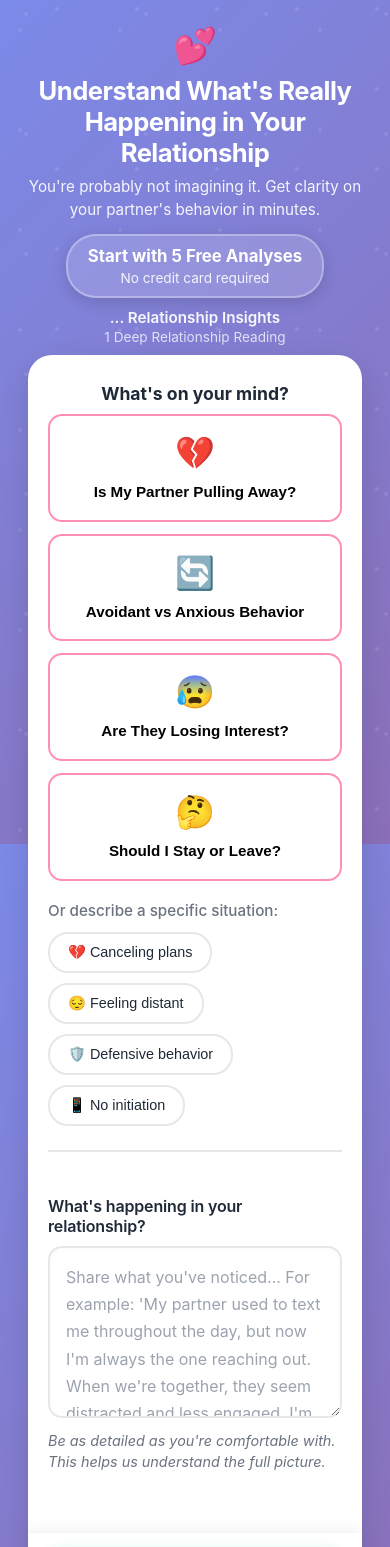
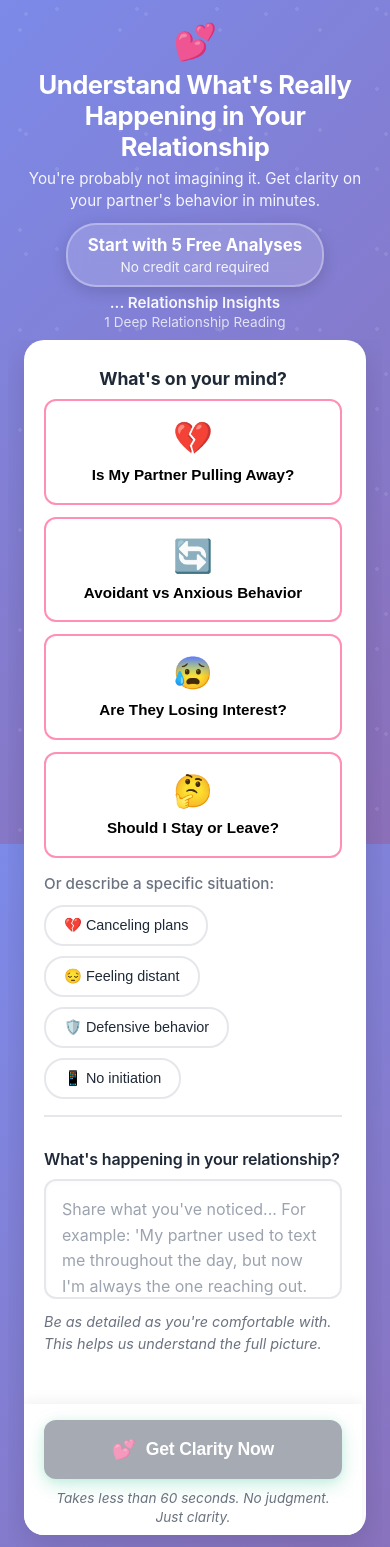
Before and after one commit to maxkantor/love-behavior-translator, a React (Vite) app in the folder frontend/: page / in a window 390 px wide. Shown: the top 1547 px of the page. Built offline with nearby package versions, Linux system fonts and the light colour scheme; no server answers.

Commit message:
Redesign layout: fit all content on one screen without scrollbars, move 'How This Works' to left sidebar, make form taller/wider, place images outside columns, balance left/right columns, improve mobile responsiveness

```diff
--- a/frontend/src/ui/styles.css
+++ b/frontend/src/ui/styles.css
@@ -37,9 +37,8 @@ body {
   color: var(--text);
   background: var(--purple-gradient);
   position: relative;
-  overflow-x: hidden;
-  overflow-y: auto;
-  min-height: 100vh;
+  overflow: hidden;
+  height: 100vh;
   -webkit-font-smoothing: antialiased;
   -moz-osx-font-smoothing: grayscale;
   width: 100%;
@@ -65,12 +64,11 @@ body {
 .app-container {
   position: relative;
   z-index: 1;
-  min-height: 100vh;
-  padding: 12px;
+  height: 100vh;
+  padding: 8px;
   max-width: 100%;
   margin: 0 auto;
-  overflow-x: hidden;
-  overflow-y: auto;
+  overflow: hidden;
   display: flex;
   flex-direction: column;
   width: 100%;
@@ -79,19 +77,19 @@ body {
 /* Header */
 .app-header {
   text-align: center;
-  padding: 16px 20px 12px;
+  padding: 10px 20px 8px;
   color: white;
   flex-shrink: 0;
 }
 
 .header-content h1 {
-  font-size: 2rem;
-  font-weight: 700;
-  margin-bottom: 8px;
+  font-size: 1.7rem;
+  font-weight: 700;
+  margin-bottom: 6px;
   display: flex;
   align-items: center;
   justify-content: center;
-  gap: 10px;
+  gap: 8px;
   line-height: 1.2;
   letter-spacing: -0.02em;
 }
@@ -101,19 +99,19 @@ body {
 }
 
 .tagline {
-  font-size: 1rem;
+  font-size: 0.95rem;
   opacity: 0.92;
-  margin-bottom: 16px;
+  margin-bottom: 10px;
   font-weight: 400;
-  line-height: 1.5;
+  line-height: 1.4;
 }
 
 .credits-header {
   display: flex;
   flex-direction: column;
   align-items: center;
-  gap: 10px;
-  margin-top: 8px;
+  gap: 6px;
+  margin-top: 6px;
 }
 
 .free-analysis-badge {
@@ -163,67 +161,88 @@ body {
 /* Main content wrapper - purple background */
 .app-main-wrapper {
   display: grid;
-  grid-template-columns: 180px 1fr 180px;
-  gap: 32px;
-  padding: 0 40px;
-  max-width: 1600px;
+  grid-template-columns: 200px 1fr 200px;
+  gap: 24px;
+  padding: 0 180px;
+  max-width: 100%;
   margin: 0 auto;
   flex: 1;
-  overflow: visible;
+  overflow: hidden;
   min-height: 0;
   align-items: start;
   position: relative;
   width: 100%;
+  height: 100%;
+}
+
+@media (max-width: 1600px) {
+  .app-main-wrapper {
+    padding: 0 160px;
+  }
 }
 
 @media (max-width: 1400px) {
   .app-main-wrapper {
-    grid-template-columns: 150px 1fr 150px;
-    padding: 0 32px;
-  }
-}
-
-/* Decorative images container - left side (female images) */
+    grid-template-columns: 180px 1fr 180px;
+    padding: 0 140px;
+  }
+}
+
+/* Decorative images container - left side (female images) - outside left column */
 .decorative-images-left {
   position: absolute;
   display: flex;
   flex-direction: column;
-  gap: 20px;
-  left: 0;
-  top: 0;
-  z-index: 0;
+  gap: 16px;
+  left: 20px;
+  top: 50%;
+  transform: translateY(-50%);
+  z-index: 1;
   pointer-events: none;
-  max-width: 150px;
-  width: 150px;
-  padding-left: 10px;
-}
-
-/* Decorative images container - right side (male images) */
+  max-width: 140px;
+  width: 140px;
+}
+
+/* Decorative images container - right side (male images) - outside right column */
 .decorative-images-right {
   position: absolute;
   display: flex;
   flex-direction: column;
-  gap: 20px;
-  right: 0;
-  top: 0;
-  z-index: 0;
+  gap: 16px;
+  right: 20px;
+  top: 50%;
+  transform: translateY(-50%);
+  z-index: 1;
   pointer-events: none;
-  max-width: 150px;
-  width: 150px;
-  padding-right: 10px;
+  max-width: 140px;
+  width: 140px;
+}
+
+@media (max-width: 1600px) {
+  .decorative-images-left {
+    left: 10px;
+    max-width: 120px;
+    width: 120px;
+  }
+
+  .decorative-images-right {
+    right: 10px;
+    max-width: 120px;
+    width: 120px;
+  }
 }
 
 @media (max-width: 1400px) {
   .decorative-images-left {
-    max-width: 120px;
-    width: 120px;
-    gap: 16px;
+    max-width: 100px;
+    width: 100px;
+    gap: 12px;
   }
 
   .decorative-images-right {
-    max-width: 120px;
-    width: 120px;
-    gap: 16px;
+    max-width: 100px;
+    width: 100px;
+    gap: 12px;
   }
 }
 
@@ -235,59 +254,82 @@ body {
   max-height: 140px;
   border-radius: 50%;
   object-fit: cover;
-  border: 4px solid rgba(255, 255, 255, 0.3);
-  box-shadow: 0 8px 24px rgba(0, 0, 0, 0.25), 0 0 0 1px rgba(255, 255, 255, 0.1);
+  border: 3px solid rgba(255, 255, 255, 0.4);
+  box-shadow: 0 6px 20px rgba(0, 0, 0, 0.2), 0 0 0 1px rgba(255, 255, 255, 0.15);
   transition: all 0.3s cubic-bezier(0.4, 0, 0.2, 1);
-  background: rgba(255, 255, 255, 0.05);
-  opacity: 0.75;
+  background: rgba(255, 255, 255, 0.08);
+  opacity: 0.8;
 }
 
 .decorative-image:hover {
-  transform: scale(1.08);
-  opacity: 0.9;
-  box-shadow: 0 12px 32px rgba(0, 0, 0, 0.3), 0 0 0 2px rgba(255, 255, 255, 0.2);
+  transform: scale(1.06);
+  opacity: 0.95;
+  box-shadow: 0 10px 28px rgba(0, 0, 0, 0.25), 0 0 0 2px rgba(255, 255, 255, 0.25);
+}
+
+@media (max-width: 1600px) {
+  .decorative-image {
+    max-width: 120px;
+    max-height: 120px;
+  }
 }
 
 @media (max-width: 1400px) {
   .decorative-image {
-    max-width: 110px;
-    max-height: 110px;
+    max-width: 100px;
+    max-height: 100px;
   }
 }
 
 /* Main white card */
 .app-main {
   background: var(--white);
-  border-radius: 24px;
-  padding: 56px 64px;
+  border-radius: 20px;
+  padding: 40px 48px;
   box-shadow: var(--shadow);
   position: relative;
-  overflow: visible;
-  min-height: auto;
+  overflow: hidden;
+  min-height: 0;
   width: 100%;
-  max-width: 1200px;
-  margin: 0 auto;
+  max-width: 100%;
+  margin: 0;
   z-index: 3;
+  height: 100%;
+  display: flex;
+  flex-direction: column;
 }
 
 .main-content-center {
   display: flex;
   flex-direction: column;
-  gap: 20px;
+  gap: 16px;
   width: 100%;
   min-width: 0;
+  height: 100%;
+  overflow-y: auto;
+  overflow-x: hidden;
+  padding-right: 4px;
 }
 
 .main-sidebar {
   display: flex;
   flex-direction: column;
-  gap: 24px;
-  overflow: visible;
+  gap: 20px;
+  overflow-y: auto;
+  overflow-x: hidden;
   color: white;
   z-index: 2;
   width: 100%;
-  max-width: 180px;
+  max-width: 200px;
   position: relative;
+  height: 100%;
+  padding-right: 4px;
+}
+
+.how-it-works-sidebar {
+  margin-top: auto;
+  padding-top: 20px;
+  border-top: 1px solid rgba(255, 255, 255, 0.2);
 }
 
 .sidebar-section {
@@ -344,8 +386,8 @@ body {
 }
 
 .entry-points-section {
-  margin-bottom: 24px;
-  padding-bottom: 24px;
+  margin-bottom: 16px;
+  padding-bottom: 16px;
   border-bottom: 2px solid var(--border);
 }
 
@@ -360,12 +402,12 @@ body {
 .entry-points-grid {
   display: grid;
   grid-template-columns: repeat(4, 1fr);
-  gap: 12px;
-  margin-bottom: 20px;
+  gap: 10px;
+  margin-bottom: 16px;
 }
 
 .quick-chips-container {
-  margin-top: 20px;
+  margin-top: 14px;
 }
 
 .quick-chips-label {
@@ -420,16 +462,16 @@ body {
 .entry-point-btn {
   background: white;
   border: 2px solid var(--pink-soft);
-  border-radius: 14px;
-  padding: 20px 14px;
+  border-radius: 12px;
+  padding: 14px 10px;
   cursor: pointer;
   transition: all 0.3s cubic-bezier(0.4, 0, 0.2, 1);
   display: flex;
   flex-direction: column;
   align-items: center;
-  gap: 10px;
+  gap: 8px;
   text-align: center;
-  min-height: 110px;
+  min-height: 90px;
   justify-content: center;
   position: relative;
   overflow: hidden;
@@ -473,7 +515,7 @@ body {
 }
 
 .textarea-wrapper {
-  margin-bottom: 20px;
+  margin-bottom: 14px;
   position: relative;
 }
 
@@ -488,18 +530,20 @@ body {
 
 .behavior-input {
   width: 100%;
-  min-height: 140px;
-  padding: 18px 20px;
+  min-height: 100px;
+  max-height: 120px;
+  padding: 14px 16px;
   border: 2.5px solid var(--border);
-  border-radius: 14px;
-  font-size: 1.05rem;
+  border-radius: 12px;
+  font-size: 1rem;
   font-family: inherit;
-  resize: vertical;
+  resize: none;
   transition: all 0.3s cubic-bezier(0.4, 0, 0.2, 1);
-  line-height: 1.7;
+  line-height: 1.6;
   background: var(--white);
   color: var(--text);
   box-shadow: inset 0 2px 4px rgba(0, 0, 0, 0.02);
+  overflow-y: auto;
 }
 
 .behavior-input::placeholder {
@@ -731,7 +775,7 @@ body {
 }
 
 .cta-section {
-  margin-top: 24px;
+  margin-top: 16px;
   text-align: center;
 }
 
@@ -741,16 +785,16 @@ body {
   background: linear-gradient(135deg, var(--teal) 0%, var(--teal-dark) 100%);
   color: white;
   border: none;
-  padding: 20px 32px;
-  border-radius: 14px;
-  font-size: 1.2rem;
+  padding: 16px 28px;
+  border-radius: 12px;
+  font-size: 1.1rem;
   font-weight: 700;
   cursor: pointer;
   transition: all 0.3s cubic-bezier(0.4, 0, 0.2, 1);
   display: flex;
   align-items: center;
   justify-content: center;
-  gap: 12px;
+  gap: 10px;
   box-shadow: 0 6px 20px rgba(16, 185, 129, 0.35), 0 2px 8px rgba(16, 185, 129, 0.2);
   letter-spacing: -0.01em;
   position: relative;
@@ -791,12 +835,12 @@ body {
 }
 
 .cta-microcopy {
-  margin-top: 12px;
-  font-size: 0.9rem;
+  margin-top: 10px;
+  font-size: 0.85rem;
   color: var(--muted);
   font-weight: 400;
   font-style: italic;
-  line-height: 1.5;
+  line-height: 1.4;
 }
 
 .heart-icon-small {
@@ -816,26 +860,6 @@ body {
   to { transform: rotate(360deg); }
 }
 
-/* How it works */
-.how-it-works {
-  margin-top: 8px;
-  padding-top: 8px;
-  border-top: 1px solid var(--border);
-  font-size: 0.85rem;
-}
-
-.how-it-works h3 {
-  font-size: 1rem;
-  margin-bottom: 6px;
-  color: var(--text);
-}
-
-.how-it-works p {
-  color: var(--muted);
-  line-height: 1.4;
-  font-size: 0.85rem;
-  margin: 0;
-}
 
 /* Results */
 .result-card {
@@ -920,13 +944,12 @@ body {
 
 /* Footer */
 .app-footer {
-  padding: 20px 20px 16px;
+  padding: 12px 20px 10px;
   color: white;
   max-width: 1200px;
   margin: 0 auto;
   flex-shrink: 0;
-  overflow-y: auto;
-  max-height: 40vh;
+  overflow: hidden;
 }
 
 .footer-content {
@@ -1034,15 +1057,15 @@ body {
 
 .footer-bottom {
   text-align: center;
-  padding-top: 12px;
+  padding-top: 8px;
   border-top: 1px solid rgba(255, 255, 255, 0.2);
 }
 
 .footer-buttons {
   display: flex;
   justify-content: center;
-  gap: 12px;
-  margin-bottom: 12px;
+  gap: 10px;
+  margin-bottom: 8px;
   flex-wrap: wrap;
 }
 
@@ -1050,10 +1073,10 @@ body {
   background: var(--yellow);
   color: #000;
   border: none;
-  padding: 12px 24px;
-  border-radius: 25px;
-  font-weight: 700;
-  font-size: 1rem;
+  padding: 10px 20px;
+  border-radius: 20px;
+  font-weight: 700;
+  font-size: 0.9rem;
   cursor: pointer;
   transition: all 0.3s;
   box-shadow: 0 4px 12px rgba(251, 191, 36, 0.3);
@@ -1065,7 +1088,7 @@ body {
 }
 
 .footer-links {
-  margin-bottom: 16px;
+  margin-bottom: 8px;
 }
 
 .admin-link-footer {
@@ -1080,24 +1103,25 @@ body {
 }
 
 .copyright {
-  font-size: 0.9rem;
+  font-size: 0.8rem;
   opacity: 0.8;
-  margin-bottom: 8px;
+  margin-bottom: 4px;
 }
 
 .made-with {
-  font-size: 0.95rem;
+  font-size: 0.8rem;
   opacity: 0.9;
-  margin-bottom: 8px;
+  margin-bottom: 4px;
 }
 
 .disclaimer-text {
-  font-size: 0.85rem;
+  font-size: 0.75rem;
   opacity: 0.7;
-  margin-top: 12px;
+  margin-top: 6px;
   max-width: 600px;
   margin-left: auto;
   margin-right: auto;
+  line-height: 1.3;
 }
 
 /* Responsive */
@@ -1128,11 +1152,44 @@ body {
 
 }
 
+@media (max-width: 1200px) {
+  .app-main-wrapper {
+    grid-template-columns: 160px 1fr 160px;
+    padding: 0 120px;
+    gap: 20px;
+  }
+
+  .app-main {
+    padding: 32px 40px;
+  }
+
+  .main-sidebar {
+    max-width: 160px;
+  }
+
+  .entry-points-grid {
+    grid-template-columns: repeat(2, 1fr);
+  }
+}
+
 @media (max-width: 968px) {
+  .app-container {
+    height: auto;
+    min-height: 100vh;
+    overflow-y: auto;
+  }
+
+  body {
+    height: auto;
+    min-height: 100vh;
+    overflow-y: auto;
+  }
+
   .app-main-wrapper {
     grid-template-columns: 1fr;
     gap: 20px;
     padding: 0 16px;
+    height: auto;
   }
 
   .decorative-images-left,
@@ -1142,22 +1199,31 @@ body {
 
   .app-main {
     max-width: 100%;
-    padding: 32px 24px;
+    padding: 28px 24px;
     width: 100%;
+    height: auto;
   }
 
   .main-sidebar {
     order: 3;
     max-width: 100%;
     width: 100%;
+    height: auto;
   }
 
   .main-content-center {
     order: 1;
+    height: auto;
+    overflow: visible;
   }
 
   .main-sidebar-right {
     order: 2;
+  }
+
+  .how-it-works-sidebar {
+    margin-top: 20px;
+    padding-top: 20px;
   }
 
   .trust-section-sidebar {
```
Also changed, not shown: frontend/src/ui/App.tsx (+8 -8 lines).
